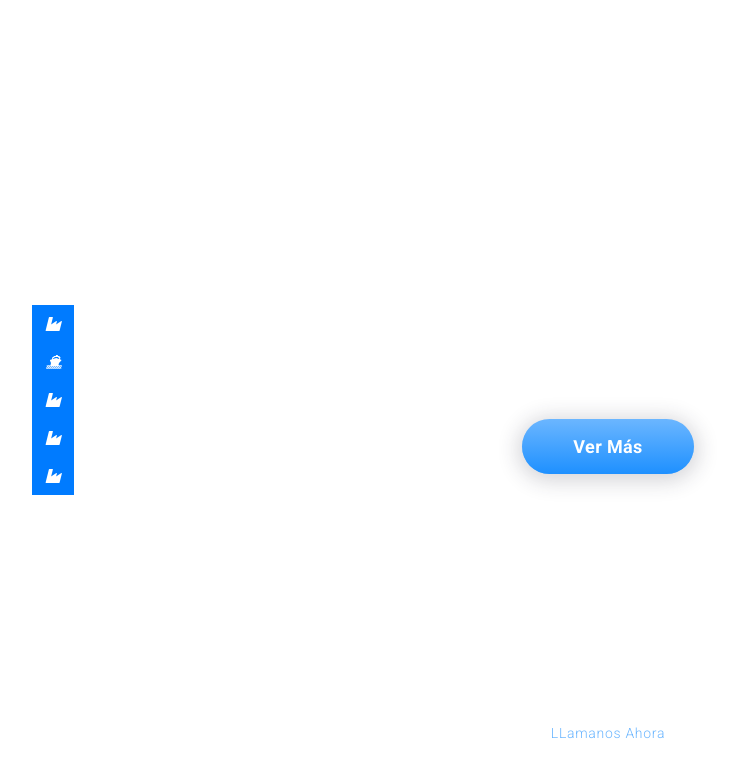
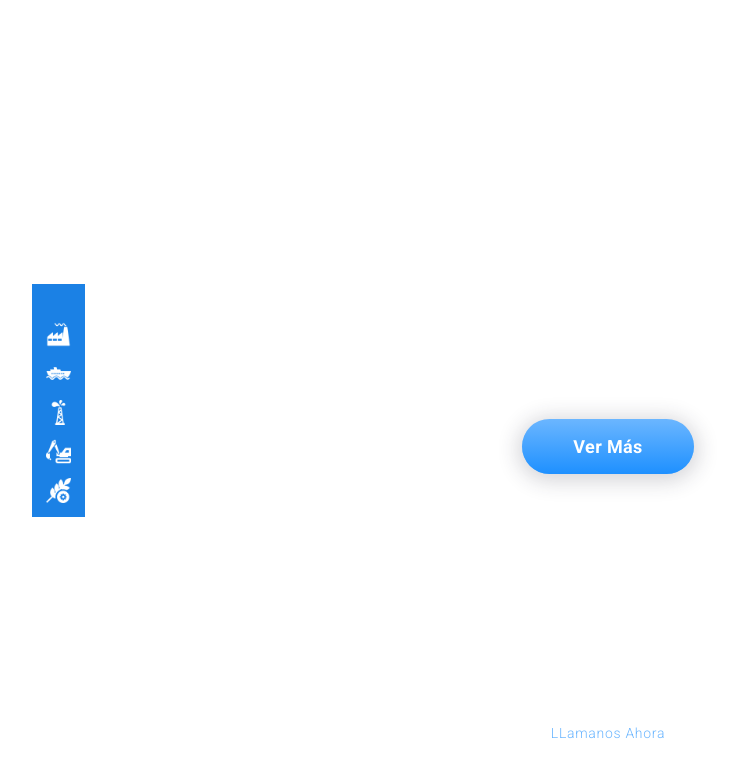
Before and after one commit to Jonatanguasca/Proyecto-Colpi, a PHP site: page / in a window 1280 px wide. Shown: the top 757 px of the page, without its empty margins (32-765 px from the left). Run offline with PHP 8.4, Linux system fonts and the light colour scheme; some libraries are stand-ins or nearby versions.

Commit message:
iconos subidos

```diff
--- a/css/menuFlotante.css
+++ b/css/menuFlotante.css
@@ -6,17 +6,23 @@
   position: absolute;
   list-style:  none;
   display: inline-block;
-  background: #007bff;
-  width: 3em;
+  background: #1b81e5;
+  width: calc(2em + 25px);
   margin: 0;
   transition: width 0.35s ease;
   overflow-x: hidden;
   height: fit-content;
-  padding-left: 0.5em;
+  padding: 0.5em;
   white-space: nowrap;
 
   &:hover {
      width: max-content;
+  }
+
+  &> li:first-child {
+    padding: 0 1em 0 calc(2em + 25px);
+    color: white;
+    font-weight: 600;
   }
 
   &> li > a
@@ -29,8 +35,10 @@
     transition: 0.23s ease;
     color: white;
 
-    & > i {
-      margin-right: 1rem;
+    & > img {
+      width: 25px;
+      margin-right: 1em;
+      filter: invert(100%) sepia(5%) saturate(7480%) hue-rotate(54deg) brightness(125%) contrast(118%);
     }
 
     &>p {
--- a/menuFlotante.php
+++ b/menuFlotante.php
@@ -1,8 +1,11 @@
 
     <ul class="menu" >
         <li>
+            Mantenimiento y Fabricacion de Repuestos
+        </li>
+        <li>
             <a href="industria_minera.php">
-                <i class="fas fa-industry"></i>
+                <img src="images/icons/fabrica.png" alt="icono fabrica" />
                 <p>
                     industria
                 </p>
@@ -10,7 +13,7 @@
         </li>
         <li>
             <a href="seguridad.php">
-                <i class="fas fa-ship"></i>
+                <img src="images/icons/astillero.png" alt="icono fabrica" />
                 <p>
                     Astillero Naval
                 </p>
@@ -18,7 +21,7 @@
         </li>
         <li>
             <a href="industria_minera.php">
-                <i class="fas fa-industry"></i>
+                <img src="images/icons/mineria.png" alt="icono fabrica" />
                 <p>
                     Industria Minera
                 </p>
@@ -26,7 +29,7 @@
         </li>
         <li>
             <a href="construccion.php">
-                <i class="fas fa-industry"></i>
+                <img src="images/icons/construccion.png" alt="icono fabrica" />
                 <p>
                     Cimentacion y Construccion
                 </p>
@@ -34,7 +37,7 @@
         </li>
         <li>
             <a href="industria_minera.php">
-                <i class="fas fa-industry"></i>
+                <img src="images/icons/agro.png" alt="icono fabrica" />
                 <p>
                     Agro
                 </p>
```
Also changed, not shown: images/icons/agro.png (added), images/icons/astillero.png (added), images/icons/construccion.png (added), images/icons/fabrica.png (added), images/icons/mineria.png (added).
